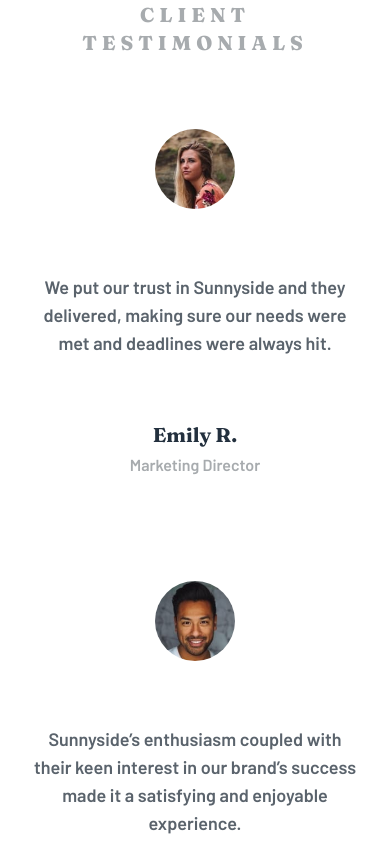
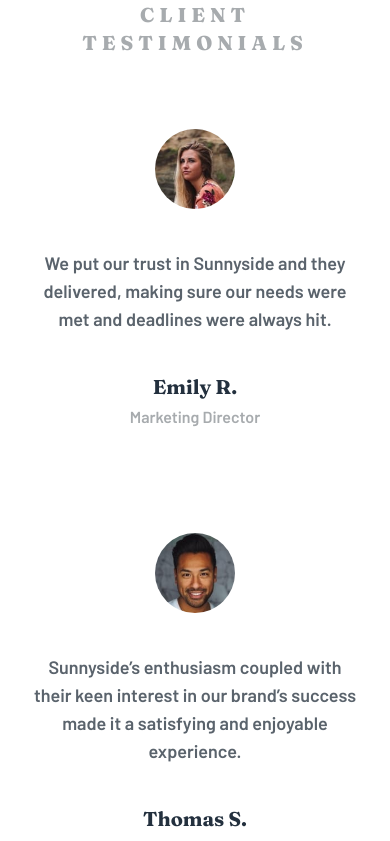
Before and after one commit to amangofer/frontendmentor-challenges-react, a React (Vite) app in the folder sunnyside-agency/: page / in a window 390 px wide. Shown: the part 3460-4301 px from the top of the page. Built offline with nearby package versions, Linux system fonts and the light colour scheme.

Commit message:
fix padding for Testimonial component

```diff
--- a/sunnyside-agency/src/componentes/ui/Testimonial.tsx
+++ b/sunnyside-agency/src/componentes/ui/Testimonial.tsx
@@ -7,7 +7,7 @@
 
 export function Testimonial({ avater, name, title, comment }: PropType) {
   return (
-    <div className="max-w-sm my-8 text-center flex gap-16 flex-col items-center">
+    <div className="max-w-sm my-8 text-center flex gap-10 md:gap-16 flex-col items-center">
       <img src={avater} className="size-20 rounded-full" />
       <p className="font-semibold text-lg text-neutral-grey-600">{comment}</p>
       <div className="flex gap-1 flex-col items-center">
```
